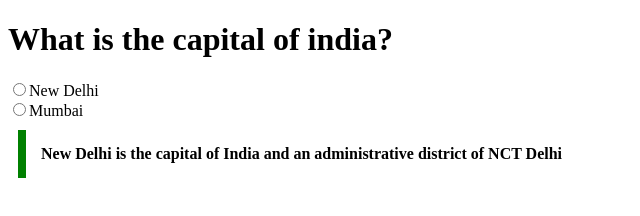
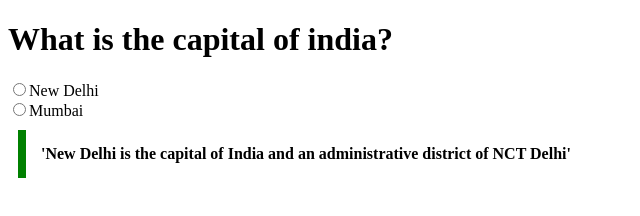
Before and after one commit to acciojob/trivia-hivamjh, a website: page main.html in a window 1280 px wide. Shown: the full height of the page, 0-640 px from the left. Drawn offline with Linux system fonts and the light colour scheme.

Commit message:
trival.html

```diff
--- a/main.html
+++ b/main.html
@@ -15,7 +15,7 @@
 
 	 </form>
 	<blockquote cite="https://en.wikipedia.org/wiki/New_Delhi">
-		New Delhi is the capital of India and an administrative district of NCT Delhi
+		'New Delhi is the capital of India and an administrative district of NCT Delhi'
 	</blockquote>
 
 
```
